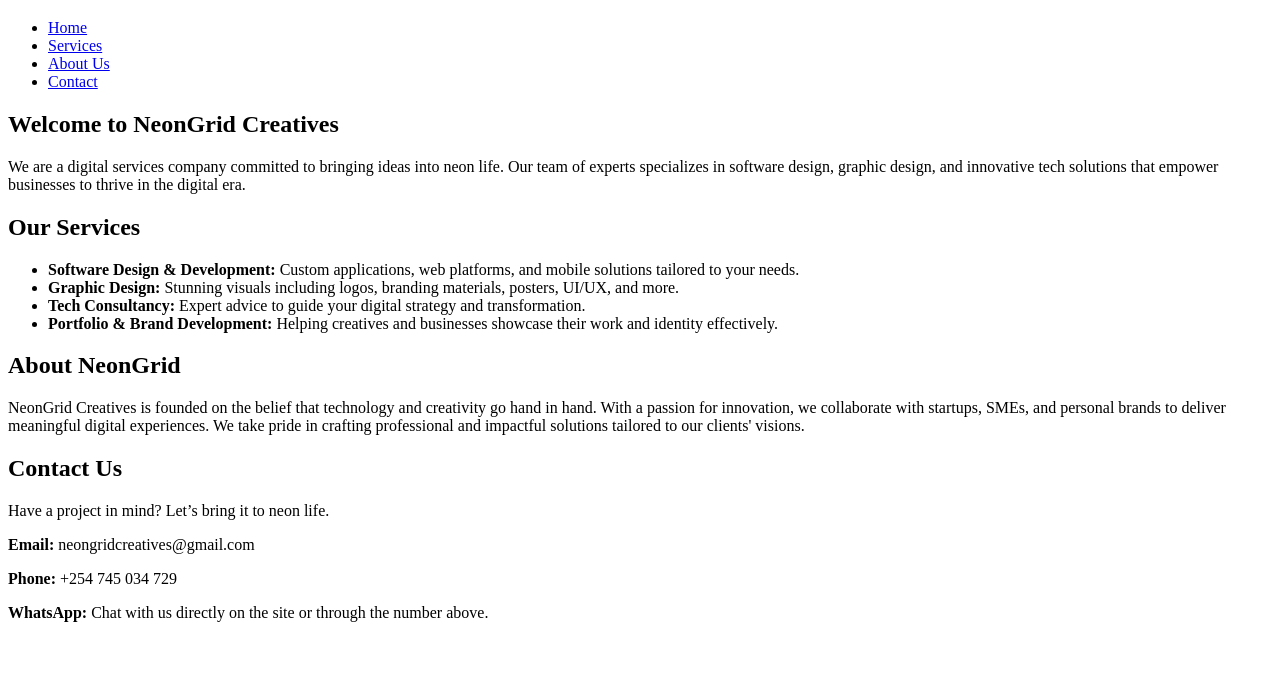
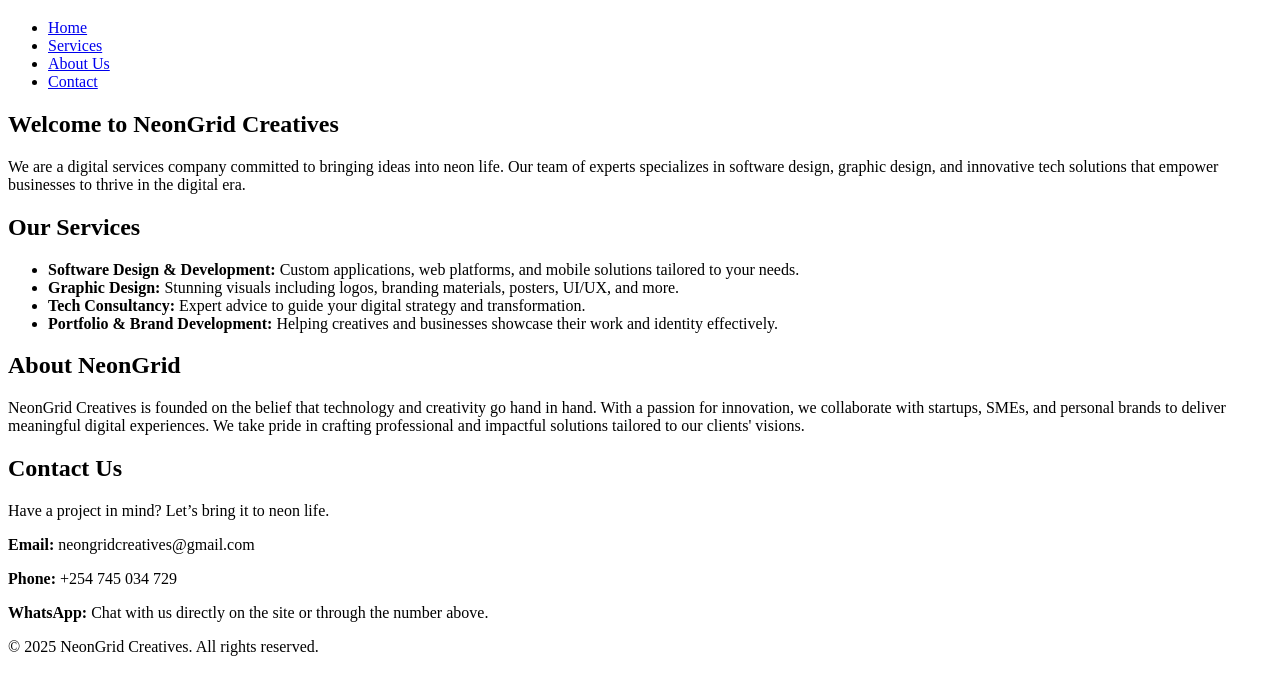
Before and after one commit to Benard-Okoth/Week-4-Web-Assignment, a plain HTML site: page index.html in a window 1280 px wide. Shown: the part 61-756 px from the top of the page. Drawn offline with Linux system fonts and the light colour scheme.

Commit message:
added footer section

```diff
--- a/index.html
+++ b/index.html
@@ -47,8 +47,10 @@
                 <p><strong>WhatsApp:</strong> Chat with us directly on the site or through the number above.</p>
               </section>
 
+          </main>
 
-
-          </main>
+          <footer>
+            <p>&copy; 2025 NeonGrid Creatives. All rights reserved.</p>
+          </footer>
     </body>
 </html>
```
